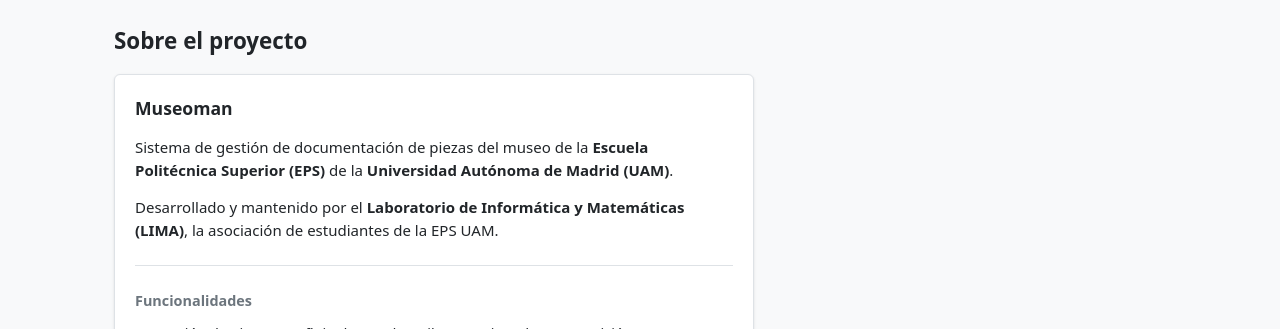
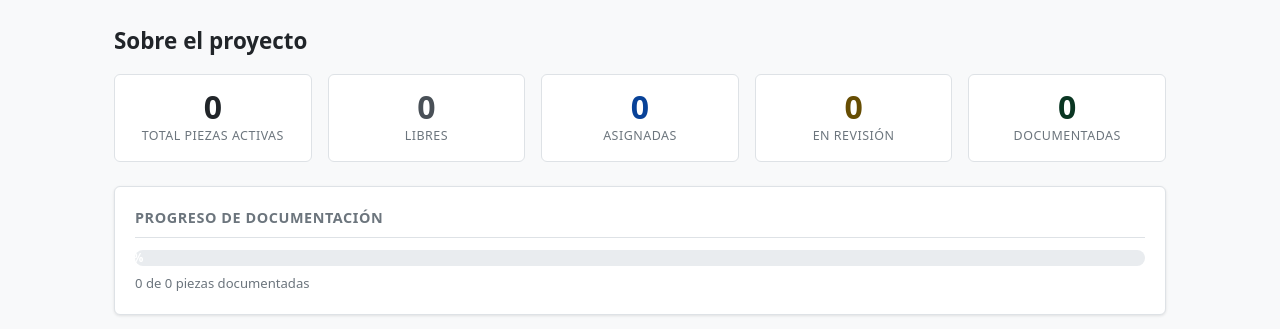
Before and after one commit to lima-uam/museoman, a Django app: page /about/ in a window 1280 px wide. Shown: the top 329 px of the page. Run offline with Django 5.2, Linux system fonts and the light colour scheme; data that the repository does not hold is empty.

Commit message:
feat(dashboard): public about page with project stats and Discord widget
Replaces the static /about/ page with a public dashboard showing
live piece counts, documentation progress, project info, and a
Discord server embed. No login required.

/ now redirects unauthenticated users to /about/ instead of /dashboard/.

```diff
--- a/apps/dashboard/views.py
+++ b/apps/dashboard/views.py
@@ -1,3 +1,4 @@
+from django.contrib.auth import get_user_model
 from django.contrib.auth.mixins import LoginRequiredMixin
 from django.db.models import Count, Q
 from django.views.generic import TemplateView
@@ -5,27 +6,26 @@
 from apps.items.models import Item
 from apps.items.state import State
 
+User = get_user_model()
+
+
+def get_stats_context():
+    state_counts = {s.value: 0 for s in State}
+    for row in Item.objects.values("estado").annotate(n=Count("id")):
+        state_counts[row["estado"]] = row["n"]
+    total = sum(state_counts.values())
+    documentado = state_counts[State.DOCUMENTADO]
+    progress = round(documentado / total * 100) if total else 0
+    return {"state_counts": state_counts, "total_items": total, "progress": progress, "State": State}
+
 
 class DashboardView(LoginRequiredMixin, TemplateView):
     template_name = "dashboard/dashboard.html"
 
     def get_context_data(self, **kwargs):
         ctx = super().get_context_data(**kwargs)
+        ctx.update(get_stats_context())
 
-        # Counts per state (active items only)
-        state_counts = {s.value: 0 for s in State}
-        qs = Item.objects.values("estado").annotate(n=Count("id"))
-        for row in qs:
-            state_counts[row["estado"]] = row["n"]
-
-        total = sum(state_counts.values())
-        documentado = state_counts[State.DOCUMENTADO]
-        progress = round(documentado / total * 100) if total else 0
-
-        # Items per user (active items only)
-        from django.contrib.auth import get_user_model
-
-        User = get_user_model()
         users_items = (
             User.objects.filter(is_active=True)
             .annotate(
@@ -38,18 +38,14 @@
             .filter(total__gt=0)
             .order_by("-total")
         )
-
-        ctx.update(
-            {
-                "state_counts": state_counts,
-                "total_items": total,
-                "progress": progress,
-                "users_items": users_items,
-                "State": State,
-            }
-        )
+        ctx["users_items"] = users_items
         return ctx
 
 
 class AboutView(TemplateView):
     template_name = "dashboard/about.html"
+
+    def get_context_data(self, **kwargs):
+        ctx = super().get_context_data(**kwargs)
+        ctx.update(get_stats_context())
+        return ctx
--- a/config/urls.py
+++ b/config/urls.py
@@ -2,13 +2,20 @@
 from django.conf.urls.static import static
 from django.contrib import admin
 from django.contrib.auth import views as auth_views
+from django.shortcuts import redirect
 from django.urls import include, path
-from django.views.generic import RedirectView
 
 from apps.accounts.forms import PasswordChangeFormStyled
 
+
+def root_redirect(request):
+    if request.user.is_authenticated:
+        return redirect("/dashboard/")
+    return redirect("/about/")
+
+
 urlpatterns = [
-    path("", RedirectView.as_view(url="/dashboard/", permanent=False)),
+    path("", root_redirect),
     path("admin/", admin.site.urls),
     path("login/", auth_views.LoginView.as_view(template_name="accounts/login.html"), name="login"),
     path("logout/", auth_views.LogoutView.as_view(), name="logout"),
--- a/templates/dashboard/about.html
+++ b/templates/dashboard/about.html
@@ -2,9 +2,54 @@
 {% block title %}Sobre el proyecto{% endblock %}
 
 {% block content %}
-<div style="max-width:640px">
+<style>
+  .about-grid { display: grid; grid-template-columns: 1fr 350px; gap: 1.5rem; align-items: start; }
+  @media (max-width: 780px) {
+    .about-grid { grid-template-columns: 1fr; }
+    .about-grid iframe { width: 100%; }
+  }
+</style>
+
 <h1 class="page-title">Sobre el proyecto</h1>
 
+<!-- Public stats -->
+<div class="stat-grid">
+  <div class="stat-card">
+    <div class="stat-value">{{ total_items }}</div>
+    <div class="stat-label">Total piezas activas</div>
+  </div>
+  <div class="stat-card">
+    <div class="stat-value" style="color:#495057">{{ state_counts.libre }}</div>
+    <div class="stat-label">Libres</div>
+  </div>
+  <div class="stat-card">
+    <div class="stat-value" style="color:#084298">{{ state_counts.asignado }}</div>
+    <div class="stat-label">Asignadas</div>
+  </div>
+  <div class="stat-card">
+    <div class="stat-value" style="color:#664d03">{{ state_counts.en_revision }}</div>
+    <div class="stat-label">En revisión</div>
+  </div>
+  <div class="stat-card">
+    <div class="stat-value" style="color:#0a3622">{{ state_counts.documentado }}</div>
+    <div class="stat-label">Documentadas</div>
+  </div>
+</div>
+
+<!-- Progress bar -->
+<div class="card">
+  <div class="card-header">Progreso de documentación</div>
+  <div class="progress">
+    <div class="progress-bar" style="width:{{ progress }}%">{{ progress }}%</div>
+  </div>
+  <p class="text-muted mt-1" style="font-size:.82rem;margin-bottom:0">
+    {{ state_counts.documentado }} de {{ total_items }} piezas documentadas
+  </p>
+</div>
+
+<!-- Project info + Discord widget -->
+<div class="about-grid">
+  <div>
     <div class="card">
       <h2 style="font-size:1.1rem;margin:0 0 .5rem">Museoman</h2>
       <p>
@@ -18,7 +63,7 @@
         la asociación de estudiantes de la EPS UAM.
       </p>
       <hr class="separator">
-    <h3 style="font-size:.9rem;margin:0 0 .5rem;color:#6c757d">Funcionalidades</h3>
+      <h3 style="font-size:.9rem;margin:0 0 .5rem;color:var(--clr-muted)">Funcionalidades</h3>
       <ul style="margin:0;padding-left:1.2rem;font-size:.9rem;line-height:2">
         <li>Gestión de piezas con flujo de estados: Libre → Asignado → En revisión → Documentado</li>
         <li>Asignación de piezas a usuarios</li>
@@ -30,11 +75,19 @@
     </div>
 
     <div class="card">
-    <h3 style="font-size:.9rem;margin:0 0 .5rem;color:#6c757d">Contacto</h3>
+      <h3 style="font-size:.9rem;margin:0 0 .5rem;color:var(--clr-muted)">Contacto</h3>
       <p style="margin:0;font-size:.9rem">
         EPS UAM · Laboratorio de Informática y Matemáticas (LIMA)<br>
         C/ Francisco Tomás y Valiente, 11 — 28049 Madrid
       </p>
     </div>
   </div>
+
+  <div class="card" style="padding:0;overflow:hidden">
+    <iframe src="https://discord.com/widget?id=1413494050463420416&theme=dark"
+            width="350" height="500" allowtransparency="true" frameborder="0"
+            sandbox="allow-popups allow-popups-to-escape-sandbox allow-same-origin allow-scripts">
+    </iframe>
+  </div>
+</div>
 {% endblock %}
```
Also changed, not shown: apps/dashboard/tests/test_views.py (+18 -4 lines). Lines whose indentation alone changed are shown as unchanged.
